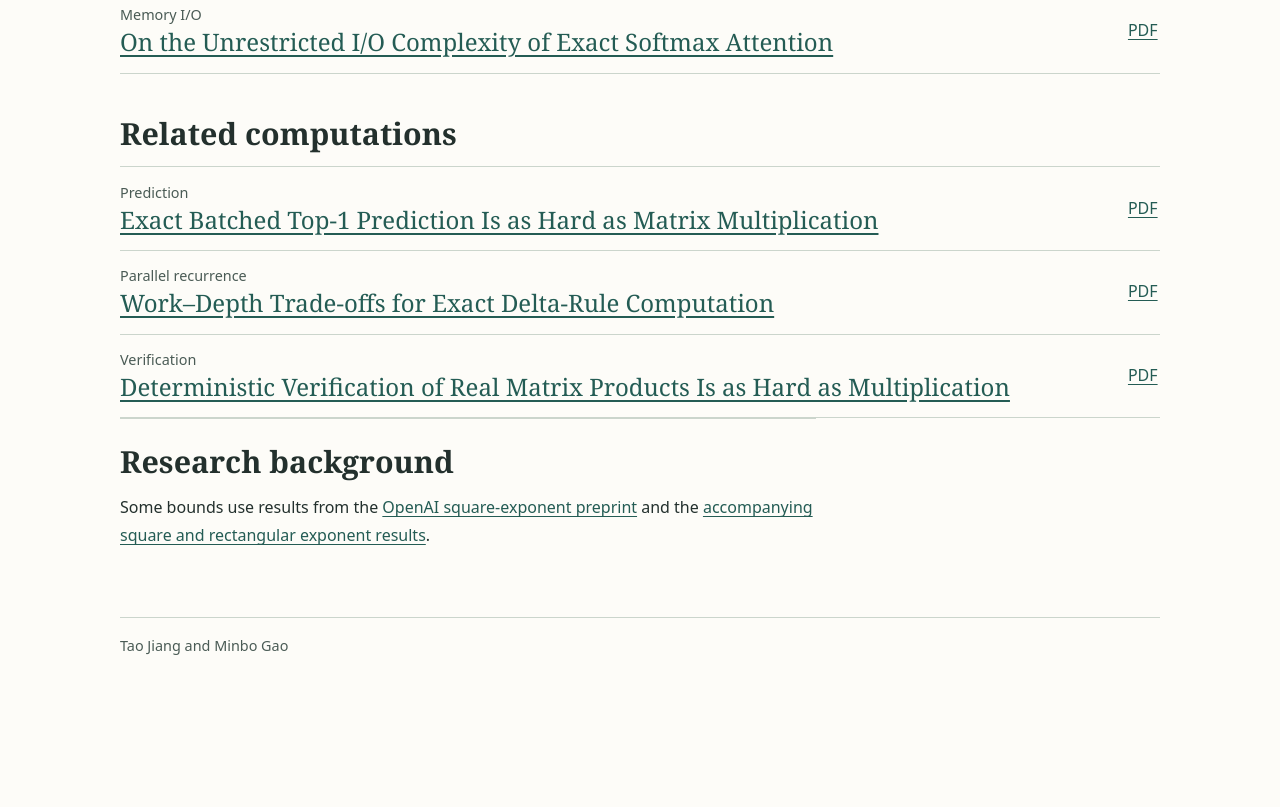
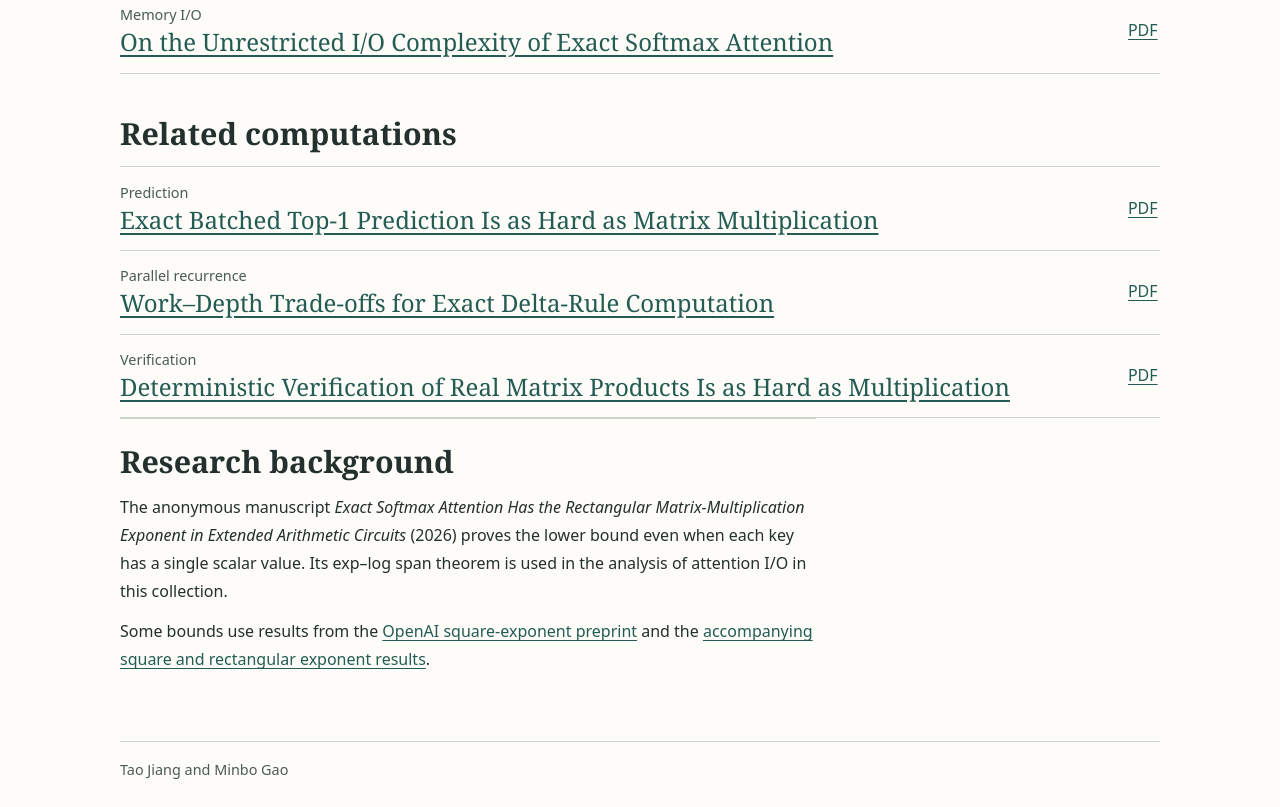
Before and after one commit to jiangxioabai/matrix-multiplication-complexity, a plain HTML site: page index.html in a window 1280 px wide. Shown: the part 1531-2338 px from the top of the page. Before the commit the page ends 2214 px from the top, so only its background shows below. Drawn offline with Linux system fonts and the light colour scheme.

Commit message:
Cite the anonymous exact attention manuscript in the background

```diff
--- a/index.html
+++ b/index.html
@@ -103,6 +103,7 @@
     </section>
     <section class="reading" aria-labelledby="research-background">
       <h2 id="research-background">Research background</h2>
+      <p>The anonymous manuscript <cite>Exact Softmax Attention Has the Rectangular Matrix-Multiplication Exponent in Extended Arithmetic Circuits</cite> (2026) proves the lower bound even when each key has a single scalar value. Its exp–log span theorem is used in the analysis of attention I/O in this collection.</p>
       <p>Some bounds use results from the <a href="https://github.com/openai/math/blob/main/preprints/The-matrix-multiplication-exponent-is-nine-fourths-November-24-2026/README.md">OpenAI square-exponent preprint</a> and the <a href="https://github.com/openai/math/blob/main/lean/docs/107.md">accompanying square and rectangular exponent results</a>.</p>
     </section>
   </main>
```
Also changed, not shown: 1 other file.
